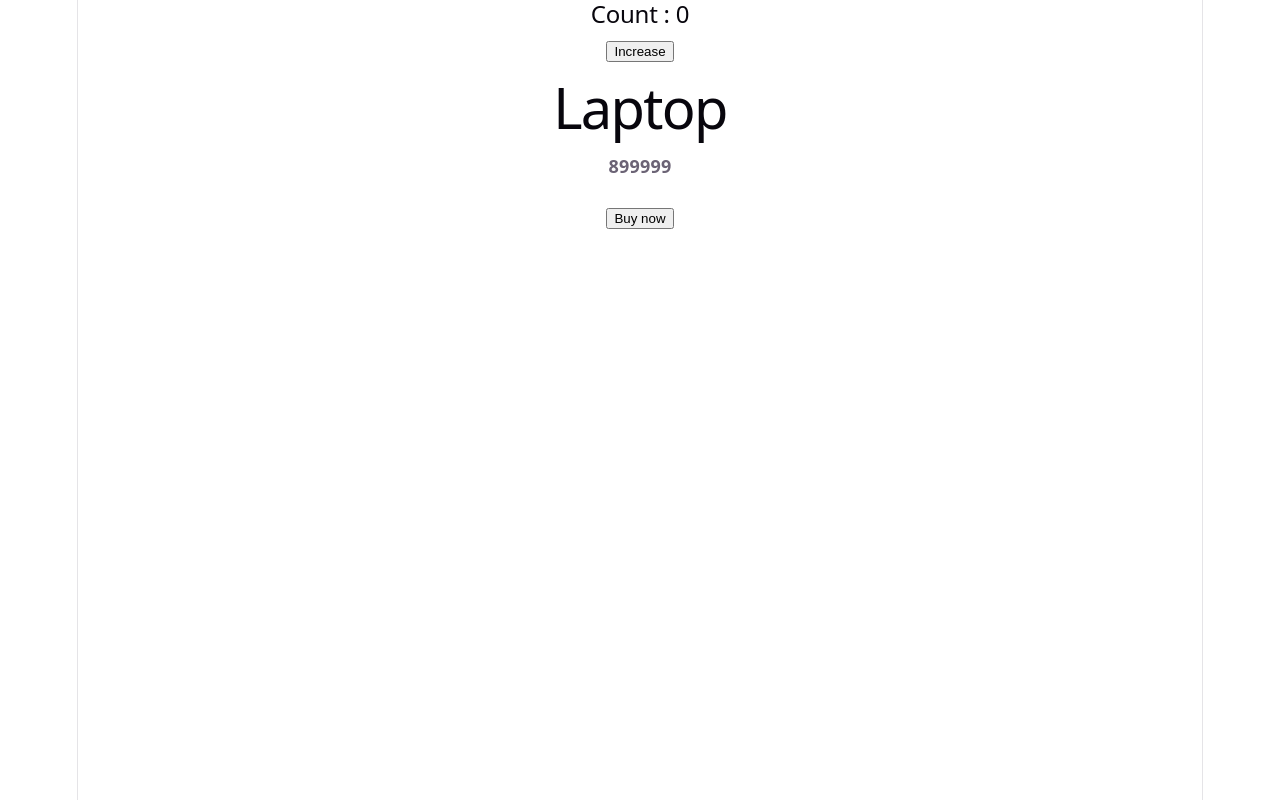
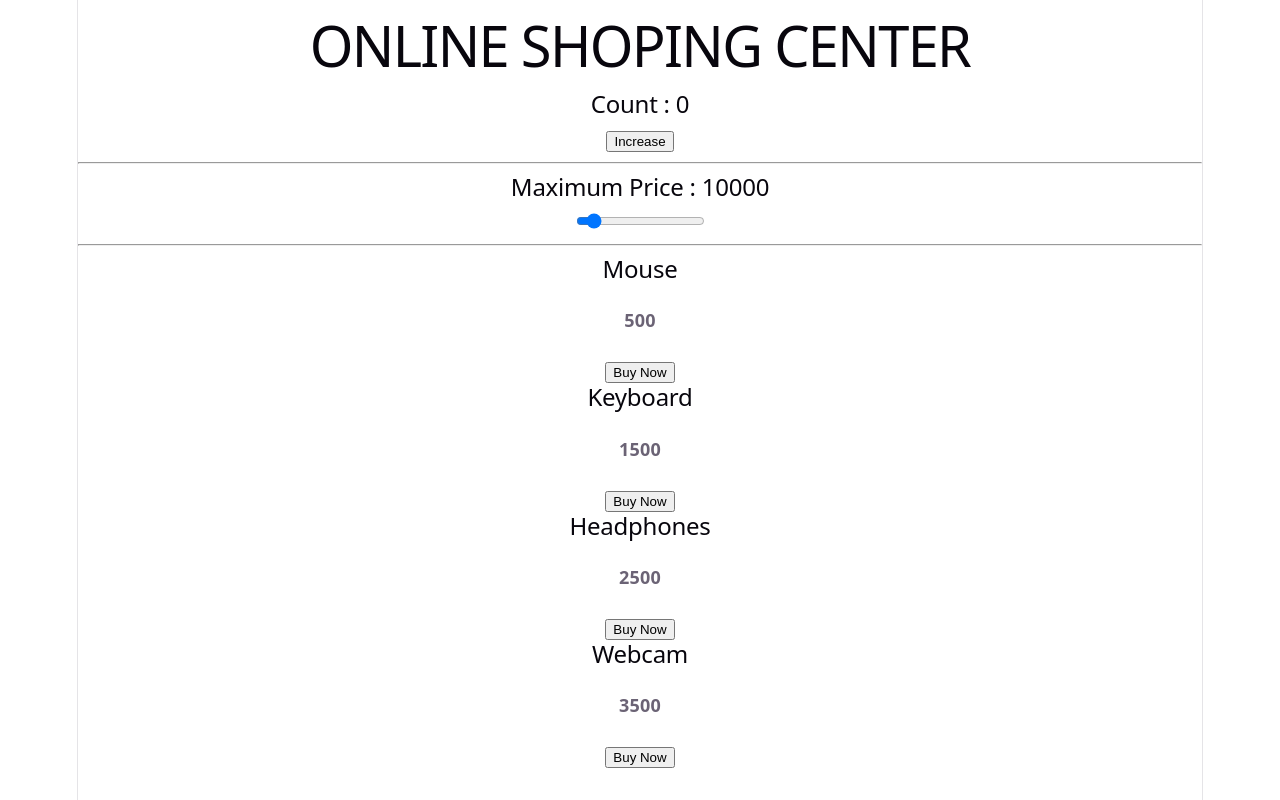
Before and after one commit to Aaravpp/React-Sample-tuto, a React (Vite) app in the folder 01_sample/my-sample-project/: page / in a window 1280 px wide. Built offline with nearby package versions, Linux system fonts and the light colour scheme.

Commit message:
Task 3 React.memo, useState, useMemo, useCallback

```diff
--- a/01_sample/my-sample-project/src/App.jsx
+++ b/01_sample/my-sample-project/src/App.jsx
@@ -1,6 +1,8 @@
 // import React, { useMemo } from 'react'
 // import Welcome from './components/welcome'
 // import { useState } from 'react'
+
+// const { useMemo } = require("react");
 
 // const { useReducer } = require("react");
 
@@ -549,38 +551,117 @@
 
 // useCallback
 
-import { useState, memo, useCallback } from "react";
+// import { useState, memo, useCallback } from "react";
 
-const Product = memo(function Product({ name, price, onbuy}) {
-    console.log("Product component Rendered.");
+// const Product = memo(function Product({ name, price, onbuy}) {
+//     console.log("Product component Rendered.");
+
+//     return (
+//         <div>
+//             <h1>{name}</h1>
+//             <h4>{price}</h4>
+
+//             <button onClick={onbuy}>Buy now</button>
+//         </div>
+//     );
+// })
+
+// function App() {
+
+//     const [count, setCount] = useState(0);
+
+//     const handleBuy = useCallback(() => {
+//         console.log("Product Purchased!");
+//     }, []);
+
+//     return (
+//         <div>
+//             <h2>Count : {count}</h2>
+
+//             <button onClick={() => setCount(count + 1)}>Increase</button>
+
+//             <Product name = "Laptop" price = {899999} onbuy = {handleBuy}/>
+//         </div>
+//     );
+// }
+
+// export default App;
+
+
+// with useMemo
+
+import { useState, memo, useCallback, useMemo } from "react";
+
+const products = [
+    { id: 1, name: "Laptop", price: 60000 },
+    { id: 2, name: "Mouse", price: 500 },
+    { id: 3, name: "Keyboard", price: 1500 },
+    { id: 4, name: "Monitor", price: 12000 },
+    { id: 5, name: "Mobile", price: 30000 },
+    { id: 6, name: "Headphones", price: 2500 },
+    { id: 7, name: "Tablet", price: 20000 },
+    { id: 8, name: "Webcam", price: 3500 },
+];
+
+const Product = memo(function Product({ product, onBuy }) {
+    console.log(`${product.name} Child Component Rendered.`);
 
     return (
         <div>
-            <h1>{name}</h1>
-            <h4>{price}</h4>
+            <h2>{product.name}</h2>
+            <h4>{product.price}</h4>
 
-            <button onClick={onbuy}>Buy now</button>
+            <button onClick={() => (onBuy(product.name))}>Buy Now</button>
         </div>
-    );
-})
+    )
+});
 
 function App() {
 
     const [count, setCount] = useState(0);
+    const [maxPrice, setMaxPrice] = useState(10000);
 
-    const handleBuy = useCallback(() => {
-        console.log("Product Purchased!");
+    console.log("App Components Rendered.");
+
+    const handleBuy = useCallback((name) => {
+        console.log(`${name} Purchased!`);
     }, []);
+
+    const filteringProducts = useMemo(() => {
+        console.log("Filtering Products...");
+
+        return products.filter((product) => product.price <= maxPrice)
+    }, [maxPrice]);
 
     return (
         <div>
+
+            <h1>ONLINE SHOPING CENTER</h1>
+
             <h2>Count : {count}</h2>
 
             <button onClick={() => setCount(count + 1)}>Increase</button>
+            <hr />
 
-            <Product name = "Laptop" price = {899999} onbuy = {handleBuy}/>
+            <h2>Maximum Price : {maxPrice}</h2>
+
+            <input type= "range"
+                min={1000}
+                max={100000}
+                step={1000}
+                value={maxPrice}
+                onChange={(e) => setMaxPrice(Number(e.target.value))}
+            />
+
+            <hr />
+
+            {filteringProducts.map((product) => (
+                <Product key = {product.id} product = {product} onBuy = {handleBuy}/>
+            ))}
+
         </div>
     );
+
 }
 
 export default App;
```
